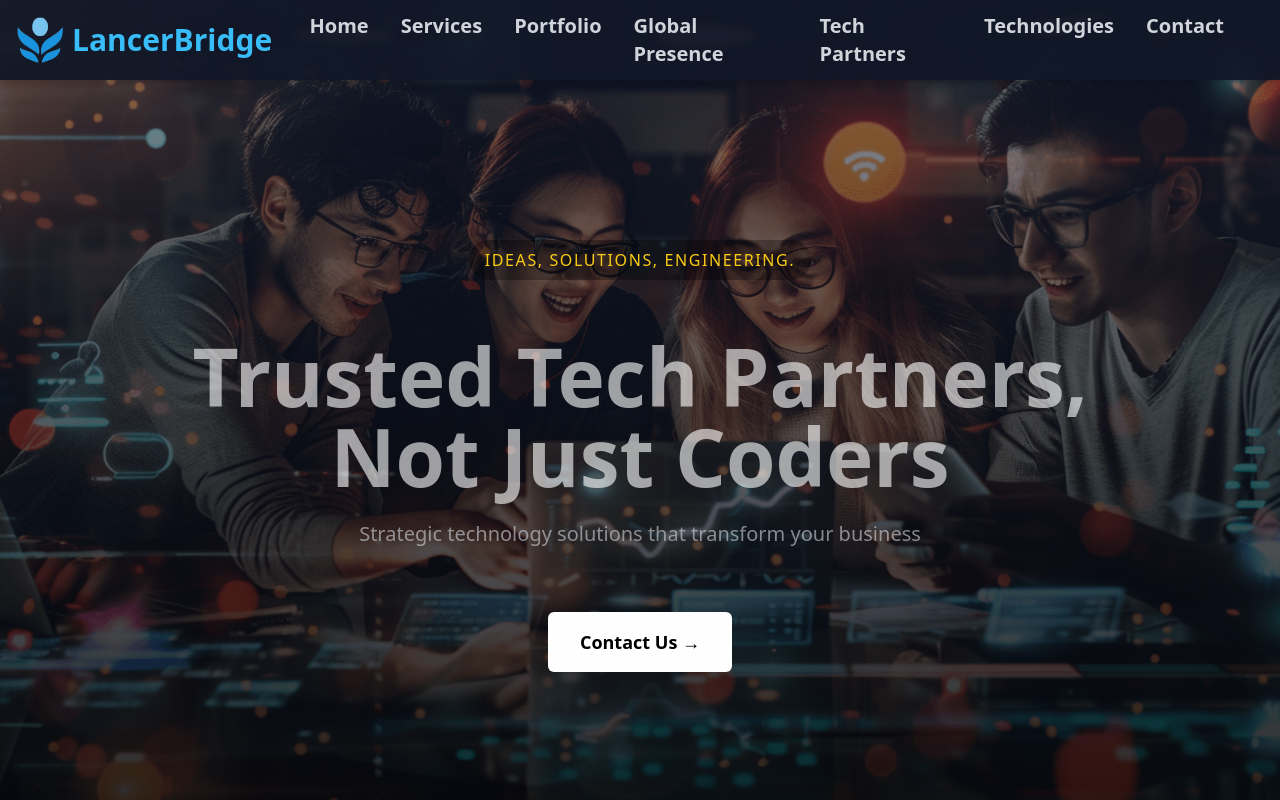
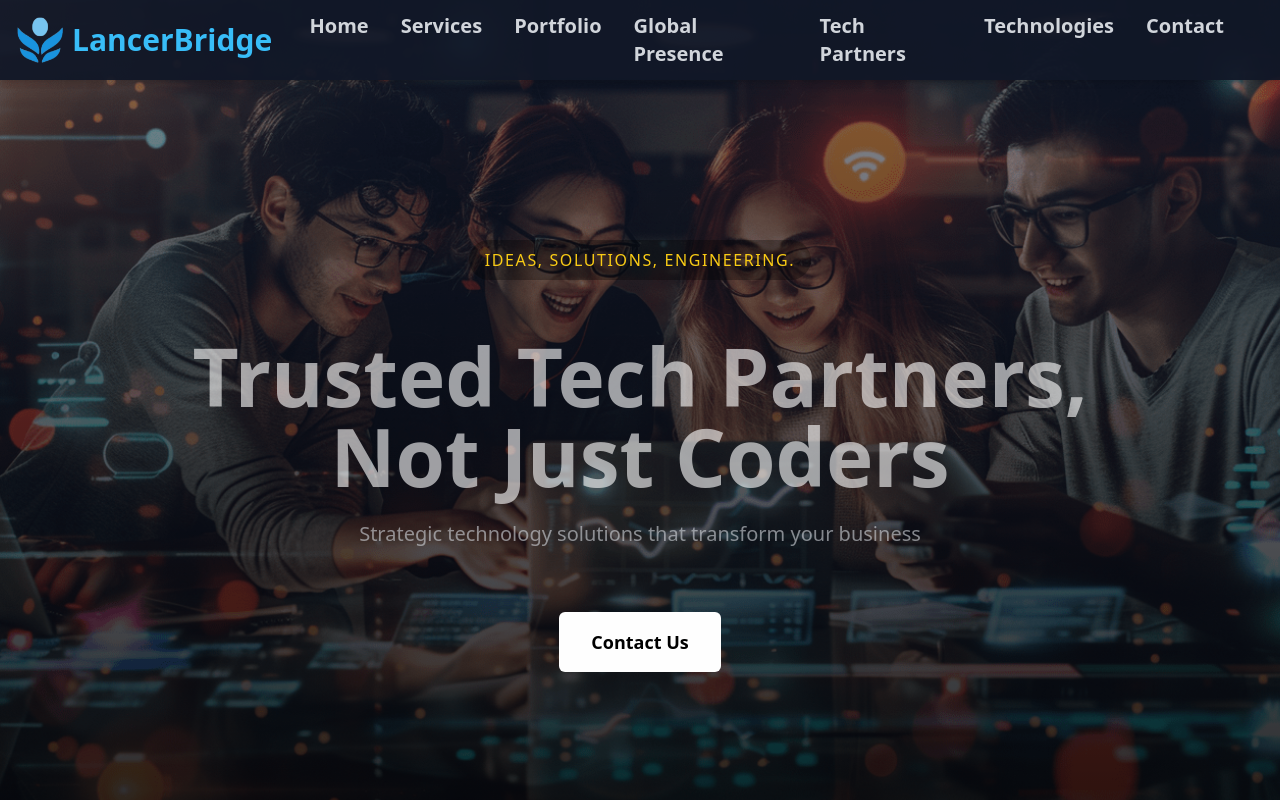
Before and after one commit to bankmotion/lancer-bridge, a React (Create React App) app: page / in a window 1280 px wide. Shown: the top 800 px of the page. Built offline with nearby package versions, Linux system fonts and the light colour scheme.

Commit message:
Refine HeroSection button text and enhance Footer layout by adding a logo image for improved branding and visual consistency.

```diff
--- a/src/pages/Home/HeroSection.tsx
+++ b/src/pages/Home/HeroSection.tsx
@@ -138,7 +138,7 @@ const HeroSection = () => {
                 onClick={scrollToContact}
                 className="bg-white text-black font-semibold px-8 py-4 mt-10 rounded-md hover:bg-gray-200 transition-all duration-300 text-lg"
               >
-                Contact Us →
+                Contact Us
               </motion.button>
             </motion.div>
           </AnimatePresence>
--- a/src/pages/layout/Footer.tsx
+++ b/src/pages/layout/Footer.tsx
@@ -9,7 +9,8 @@ const Footer: React.FC = () => {
       <div className="max-w-7xl mx-auto grid grid-cols-1 md:grid-cols-4 gap-12">
         {/* Logo & Menu */}
         <div>
-          <div className="text-2xl font-bold mb-6 text-white">
+          <div className="text-2xl font-bold mb-6 text-white flex items-center gap-2">
+            <img src="/logo.png" alt="LancerBridge" className="w-10 h-10" />
             <span className="text-blue-400">LancerBridge</span>
           </div>
           <ul className="space-y-3 text-sm">
```
